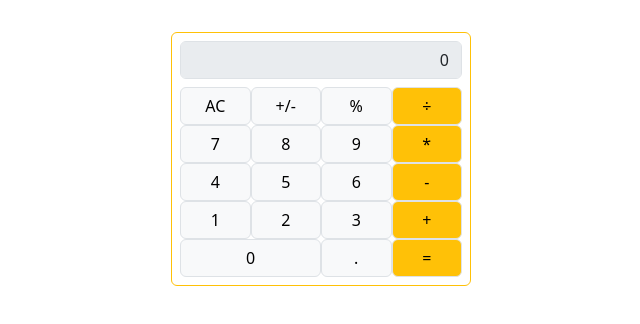
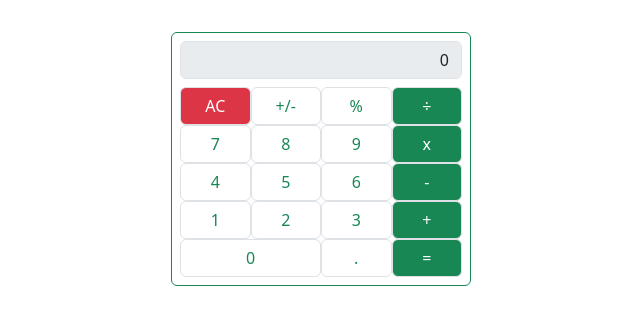
Before and after one commit to M-Anwar-Hussaini/Math-Magicians, a React (Create React App) app: page / in a window 1280 px wide. Shown: the top 324 px of the page, without its empty margins (319-959 px from the left). Built offline with nearby package versions, Linux system fonts and the light colour scheme.

Commit message:
Render calculator funtionalities

```diff
--- a/src/components/Calculator.jsx
+++ b/src/components/Calculator.jsx
@@ -1,51 +1,48 @@
-import React from 'react';
+import React, { useState } from 'react';
 import Button from './Button';
-import Calculation from './CalculationBar';
+import CalculationBar from './CalculationBar';
+import calculate from '../logic/calculate';
 
 const style = {
   width: '300px',
   margin: '32px auto',
 };
 
-const symbols = [
-  'AC',
-  '+/-',
-  '%',
-  '÷',
-  '7',
-  '8',
-  '9',
-  '*',
-  '4',
-  '5',
-  '6',
-  '-',
-  '1',
-  '2',
-  '3',
-  '+',
-  '0',
-  '.',
-  '=',
-];
+const symbols = ['AC', '+/-', '%', '÷', '7', '8', '9', 'x', '4', '5', '6', '-', '1', '2', '3', '+', '0', '.', '='];
 
-const rightButtons = ['÷', '*', '-', '+', '='];
+const rightButtons = ['÷', 'x', '-', '+', '='];
+const initObject = {
+  total: null,
+  next: null,
+  operation: null,
+};
 
-const Container = () => {
-  const elements = symbols.map((s) => {
-    const btnType = rightButtons.includes(s) ? 'warning' : 'light';
-    return (
-      <Button value={s} col={s === '0' ? 6 : 3} key={s} btnType={btnType} />
-    );
+const Calculator = () => {
+  const [currentData, refactorCurrentDate] = useState(initObject);
+  const { total, next } = currentData;
+  const displayValue = next || total || 0;
+
+  const btnClickHandler = (value) => {
+    refactorCurrentDate((curData) => calculate(curData, value));
+  };
+
+  // Button Elements
+  const elements = symbols.map((btnName) => {
+    let btnType = 'outline-success';
+    if (btnName === 'AC') {
+      btnType = 'danger';
+    } else if (rightButtons.includes(btnName)) {
+      btnType = 'success';
+    }
+    return <Button value={btnName} col={btnName === '0' ? 6 : 3} key={btnName} btnType={btnType} click={() => btnClickHandler(btnName)} />;
   });
 
   return (
-    <div className="row border border-warning p-2 rounded" style={style}>
-      {/* Calculation display */}
-      <Calculation />
+    <div className="row border border-success p-2 rounded" style={style}>
+      <CalculationBar value={displayValue} />
       {elements}
     </div>
   );
 };
 
-export default Container;
+export default Calculator;
```
